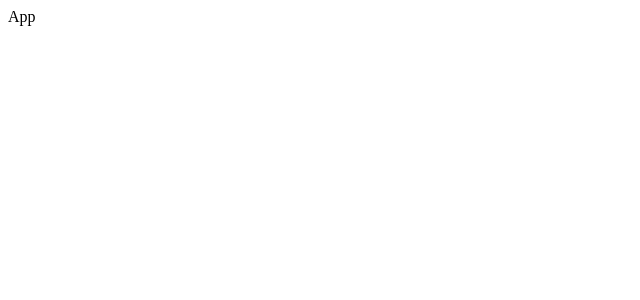
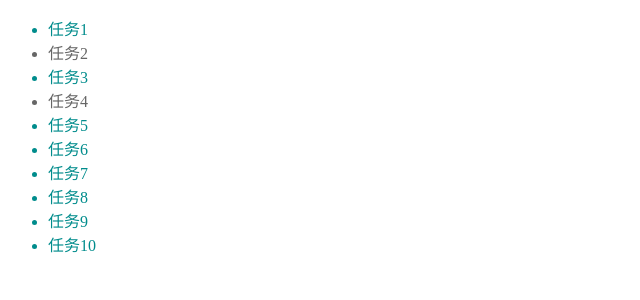
Before and after one commit to sheldon-bai/react-16, a React (Create React App) app: page / in a window 1280 px wide. Shown: the top 300 px of the page, without its empty margins (0-640 px from the left). Built offline with nearby package versions, Linux system fonts and the light colour scheme; the HTML template or start-up script is replaced by a standard one.

Commit message:
Add App change

```diff
--- a/src/App.js
+++ b/src/App.js
@@ -1,7 +1,8 @@
 import React from 'react'
+import TaskContainer from './components/TaskContainer'
 
 export default function App() {
     return (
-        <div>App</div>
+        <TaskContainer />
     )
 }
```
